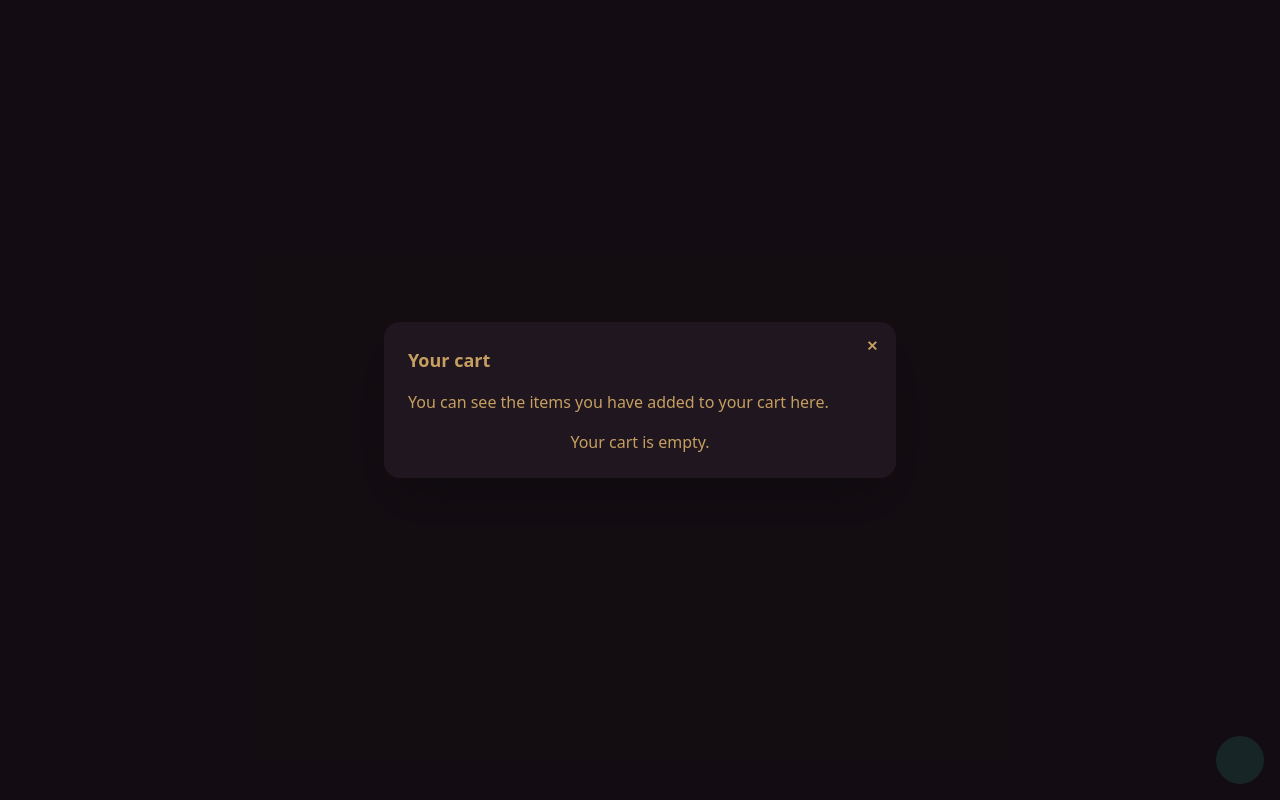
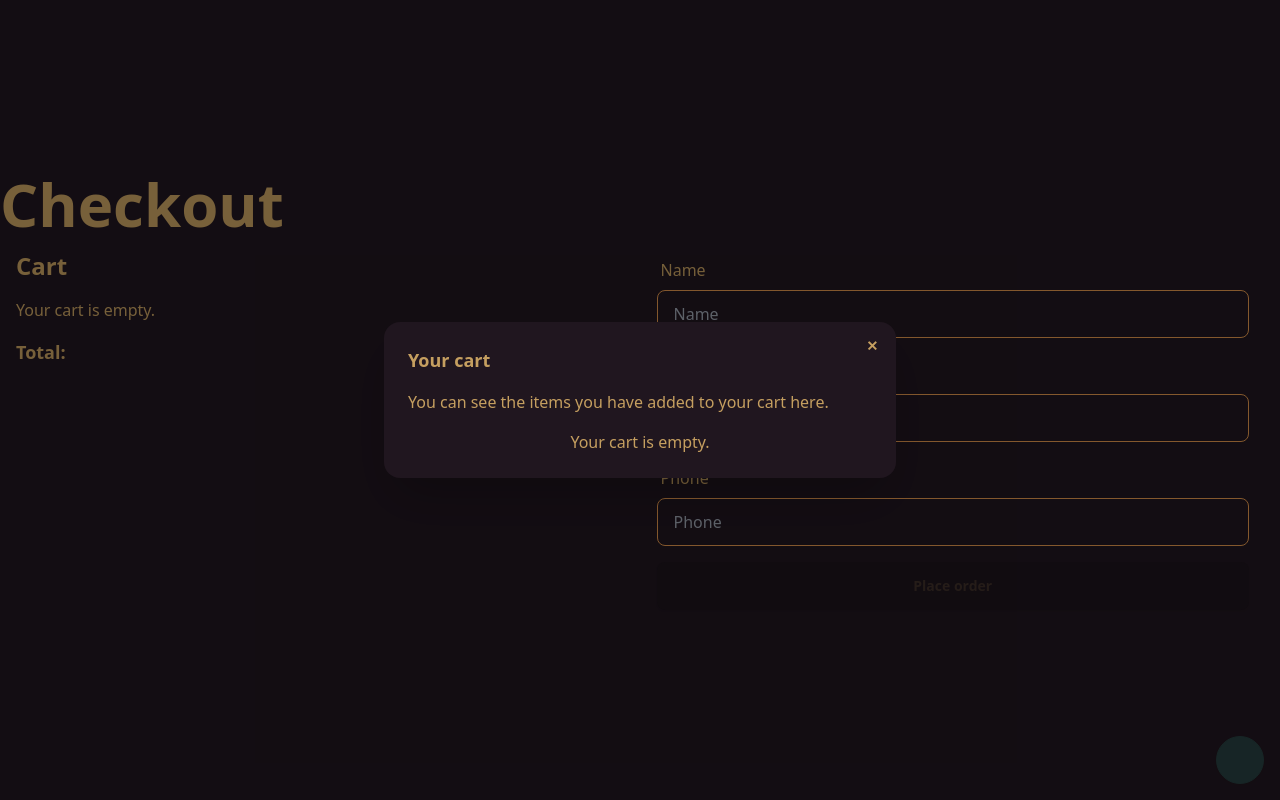
Before and after one commit to Jesuph-teaching/exam-ing-23, a React (Vite) app: page /checkout in a window 1280 px wide. Both pictures are taken after a click on the button 1240 px from the left and 760 px from the top of the page. Built offline with nearby package versions, Linux system fonts and the light colour scheme; some icons are missing.

Commit message:
solution

```diff
--- a/src/App.jsx
+++ b/src/App.jsx
@@ -9,12 +9,14 @@ import { Toaster } from 'react-hot-toast';
 function App() {
 	return (
 		<BrowserRouter>
+			<CartProvider>
 				{/*  where you should wrap CartProvider */}
 				<Routes />
 				<CartButton />
 				<Cart />
 				<Toaster />
 				{/* closing tag of CartProvider */}
+			</CartProvider>
 		</BrowserRouter>
 	);
 }
--- a/src/Components/BookCard.jsx
+++ b/src/Components/BookCard.jsx
@@ -1,8 +1,9 @@
 import PropTypes from 'prop-types';
+import useCart from '../Hooks/useCart';
 function BookCard({ title, price, image, id }) {
 	// replace with useCart hook
-	const addToCart = (book) => {};
 
+	const { state, dispatch } = useCart();
 	return (
 		<div className="flex flex-col gap-4 rounded-md bg-white p-4 shadow-md">
 			<img src={`/books/${image}`} alt="Book" className="aspect-[9/16] w-full rounded-md object-cover" />
@@ -12,12 +13,7 @@ function BookCard({ title, price, image, id }) {
 				<button
 					className="btn btn-primary"
 					onClick={() => {
-						addToCart({
-							id,
-							title,
-							price,
-							image,
-						});
+						dispatch({ type: 'ADD_TO_CART', payload: { id, title, price } });
 					}}
 				>
 					Add to Cart
--- a/src/Components/Cart.jsx
+++ b/src/Components/Cart.jsx
@@ -1,10 +1,9 @@
 import { Link } from 'react-router-dom';
 import CardBook from './CartCardBook';
+import useCart from '../Hooks/useCart';
 
 export default function Cart() {
-	// replace with useCart hook
-	const cart = [];
-	const clearCart = () => {};
+	const { state, dispatch } = useCart();
 
 	return (
 		<dialog id="cart_modal" className="modal">
@@ -14,14 +13,14 @@ export default function Cart() {
 				</form>
 				<h3 className="text-lg font-bold">Your cart</h3>
 				<p className="py-4">You can see the items you have added to your cart here.</p>
-				{cart.length === 0 ? (
+				{state.cart.length === 0 ? (
 					<p className="text-center">Your cart is empty.</p>
 				) : (
 					<>
 						<div className="flex flex-col gap-4">
-							{cart.map((book) => (
-								<CardBook key={book.id} title={book.title} price={book.price} id={book.id} />
-							))}
+							{state.cart.map((book) => {
+								return <CardBook key={book.id} title={book.title} price={book.price} id={book.id} />;
+							})}
 						</div>
 						<div className="modal-action">
 							<Link
@@ -31,7 +30,13 @@ export default function Cart() {
 							>
 								Checkout
 							</Link>
-							<button className="btn btn-secondary" onClick={clearCart}>
+							<button
+								onClick={() => {
+									document.getElementById('cart_modal').close();
+									dispatch({ type: 'CLEAR_CART' });
+								}}
+								className="btn btn-secondary"
+							>
 								Clear Cart
 							</button>
 						</div>
--- a/src/Components/CartButton.jsx
+++ b/src/Components/CartButton.jsx
@@ -1,14 +1,15 @@
 import { ShoppingCart } from 'iconsax-react';
+import useCart from '../Hooks/useCart';
 
 export default function CartButton() {
 	// replace with useCart hook
-	const cart = [];
+	const {state} = useCart()
 
 	return (
 		<div className="fixed bottom-0 right-0 p-4">
 			<div className="indicator">
-				{cart.length > 0 && (
-					<span className="badge indicator-item badge-primary indicator-start">{cart.length}</span>
+				{state.cart.length > 0 && (
+					<span className="badge indicator-item badge-primary indicator-start">{state.cart.length}</span>
 				)}
 
 				<button
--- a/src/Components/CartCardBook.jsx
+++ b/src/Components/CartCardBook.jsx
@@ -1,7 +1,8 @@
 import PropTypes from 'prop-types';
+import useCart from '../Hooks/useCart';
 function CartCardBook({ title, price, id }) {
-	// replace with useCart hook
-	const removeFromCart = (bookId) => {};
+
+	const {state, dispatch} = useCart();
 
 	return (
 		<div className="grid grid-cols-3 items-center rounded-xl border p-4">
@@ -10,8 +11,7 @@ function CartCardBook({ title, price, id }) {
 			<button
 				className="btn btn-circle btn-outline btn-error btn-sm ml-auto"
 				onClick={() => {
-					// remove this book from cart
-					removeFromCart(id);
+					dispatch({ type: 'REMOVE_FROM_CART', payload: {id} });
 				}}
 			>
 				X
--- /dev/null
+++ b/src/Contexts/CartContext.jsx
@@ -0,0 +1,4 @@
+import React from 'react';
+
+const CartContext = React.createContext(null);
+export default CartContext;
--- /dev/null
+++ b/src/Hooks/useCart.jsx
@@ -0,0 +1,12 @@
+import React from 'react';
+import CartContext from '../Contexts/CartContext';
+
+export default function useCart() {
+	const context = React.useContext(CartContext);
+
+	if (!context) {
+		throw new Error('useCart must be used within a CartProvider');
+	}
+
+	return context;
+}
--- a/src/Pages/Checkout.jsx
+++ b/src/Pages/Checkout.jsx
@@ -1,12 +1,12 @@
-import { useState } from 'react';
+import { useEffect, useState } from 'react';
 import CartCardBook from '../Components/CartCardBook';
 import { orderSchema } from '../Validation/order';
 import toast from 'react-hot-toast';
+import useCart from '../Hooks/useCart';
+import { Input } from 'postcss';
 
 export default function Checkout() {
-	// replace with useCart hook
-	const cart = [];
-
+	const { state } = useCart();
 	const [form, setForm] = useState({
 		name: '',
 		address: '',
@@ -20,32 +20,68 @@ export default function Checkout() {
 				<div className="flex flex-col gap-4 p-4 md:w-1/2">
 					<h2 className="text-2xl font-bold">Cart</h2>
 					<div className="flex max-h-80 flex-col gap-4 overflow-auto">
-						{cart.length === 0 ? (
+						{state.cart.length === 0 ? (
 							<p>Your cart is empty.</p>
 						) : (
-							cart.map((book) => (
+							state.cart.map((book) => (
 								<CartCardBook key={book.id} title={book.title} price={book.price} id={book.id} />
 							))
 						)}
 					</div>
 					<div className="flex justify-between">
 						<p className="text-lg font-bold">Total:</p>
-						<p className="text-lg font-bold">${cart.reduce((acc, book) => acc + book.price, 0)}</p>
+						<p className="text-lg font-bold">${state.cart.reduce((acc, book) => acc + book.price, 0)}</p>
 					</div>
 				</div>
 
 				<form className="flex flex-col gap-4 p-4 md:w-1/2" method="POST">
-					{/*
-						write the inputs of Check out here
-					*/}
+					<div>
+						<label className="label" htmlFor="name">Name</label>
+						<input
+							id="name"
+							type="name"
+							placeholder="Name"
+							value={form.name}
+							required
+							className="input input-bordered input-primary w-full"
+							onChange={(e) => setForm({ ...form, name: e.target.value })}
+						/>
+					</div>
+					<div>
+						<label className="label" htmlFor="address">Address</label>
+						<input
+							id="address"
+							type="address"
+							required
+							placeholder="Address"
+							value={form.address}
+							className="input input-bordered input-primary w-full"
+							onChange={(e) => setForm({ ...form, address: e.target.value })}
+						/>
+					</div>
+					<div>
+						<label className="label" htmlFor="phone">Phone</label>
+						<input
+							id="phone"
+							type="tel"
+							placeholder="Phone"
+							value={form.phone}
+							className="input input-bordered input-primary w-full"
+							onChange={(e) => setForm({ ...form, phone: e.target.value })}
+						/>
+					</div>
 					<button
 						className="btn btn-primary"
 						onClick={(e) => {
 							e.preventDefault();
+							if(!form.name || !form.address || !form.phone) {
+								toast.error('Please fill in the form correctly');
+								return false;
+							}
 							const order = {
 								...form,
-								total: cart.reduce((acc, book) => acc + book.price, 0),
-								cart: cart.map((book) => book.id),
+								total: state.cart.reduce((acc, book) => acc + book.price, 0),
+								cart: state.cart.map((book) => book.id),
 							};
 							orderSchema.safeParseAsync(order).then((result) => {
 								if (result.success) {
@@ -56,9 +92,9 @@ export default function Checkout() {
 							});
 							return false;
 						}}
-						disabled={cart.length === 0}
+						disabled={state.cart.length === 0}
 					>
-						Place Order
+						Place order
 					</button>
 				</form>
 			</div>
--- /dev/null
+++ b/src/Pages/Home.jsx
@@ -0,0 +1,25 @@
+import React from 'react';
+import { useNavigate } from 'react-router-dom';
+
+export default function Home() {
+	const navigate = useNavigate();
+	return (
+		<div className="container mx-6 flex flex-row items-center justify-between">
+			<div className="flex w-full flex-col gap-4">
+				<h1 className="w-2/3 text-6xl font-bold">Welcome to our bookstore</h1>
+				<p>Find your next favorite book here and enjoy reading!</p>
+				<button
+					className="btn btn-primary w-1/4"
+					onClick={() => {
+						navigate('/books');
+					}}
+				>
+					Go to books
+				</button>
+			</div>
+			<div className="w-3/4">
+				<img src="books.jpg" className="" lt="book" />
+			</div>
+		</div>
+	);
+}
--- /dev/null
+++ b/src/Providers/CartProvider.jsx
@@ -0,0 +1,45 @@
+import React, { useReducer } from 'react';
+import CartContext from '../Contexts/CartContext';
+import books from '../Data/books';
+const initialState = {
+    cart: [],
+}
+const reducer = (state = initialState, action) => {
+    if (!state) {
+        throw new Error('Invalid state');
+    }
+    if (!action) {
+        throw new Error('Invalid action');
+    }
+    switch (action.type) {
+        case 'ADD_TO_CART':
+            if (!action.payload) {
+                throw new Error('Invalid payload');
+            }
+            return {
+                ...state,
+                cart: [...state.cart, action.payload],
+            };
+        case 'REMOVE_FROM_CART':
+            if (!action.payload) {
+                throw new Error('Invalid payload');
+            }
+            return {
+                ...state,
+                cart: state.cart.filter((item) => item.id !== action.payload.id),
+            };
+        case 'CLEAR_CART':
+            return {
+                ...state,
+                cart: [],
+            };
+        default:
+            return state;
+    }
+};
+
+export default function CartProvider({ children }) {
+	const [state, dispatch] = useReducer(reducer, initialState);
+
+	return <CartContext.Provider value={{ state, dispatch }} >{children} </CartContext.Provider>;
+}
```
Also changed, not shown: src/Routes.jsx (+12 -0 lines). Lines whose indentation alone changed are shown as unchanged.
